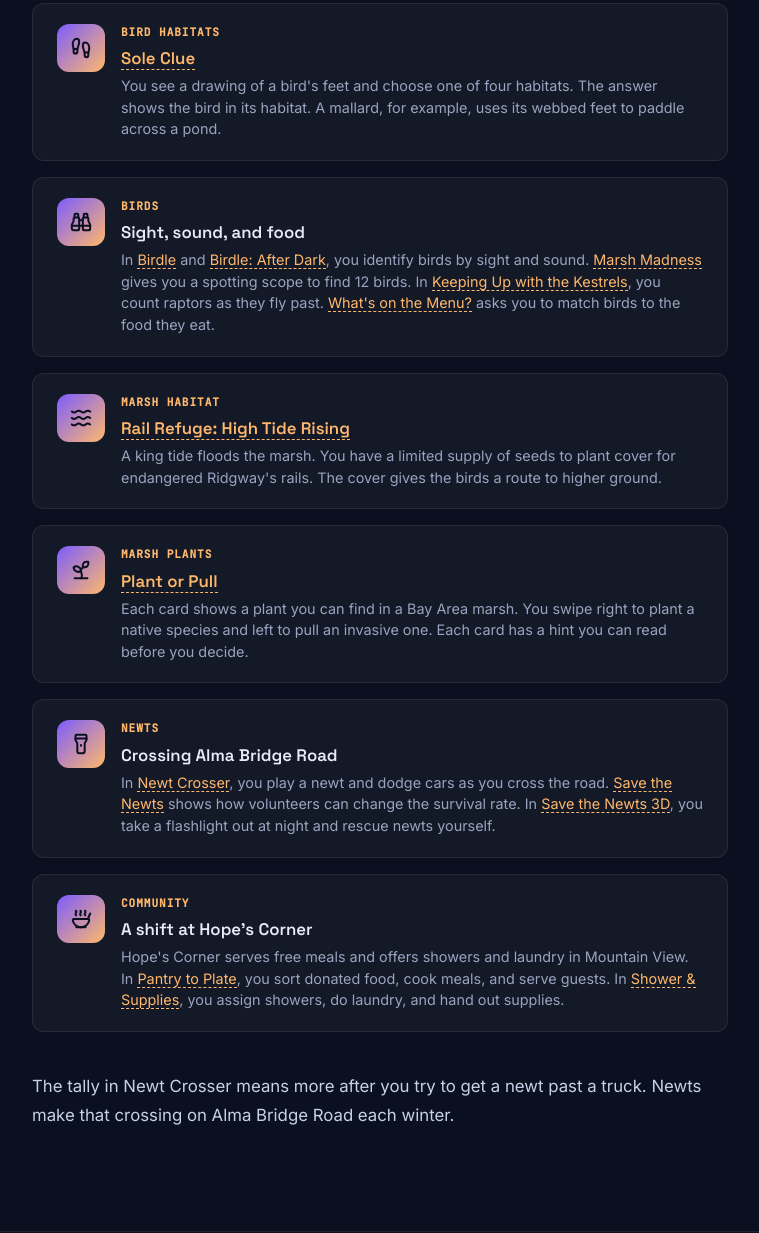
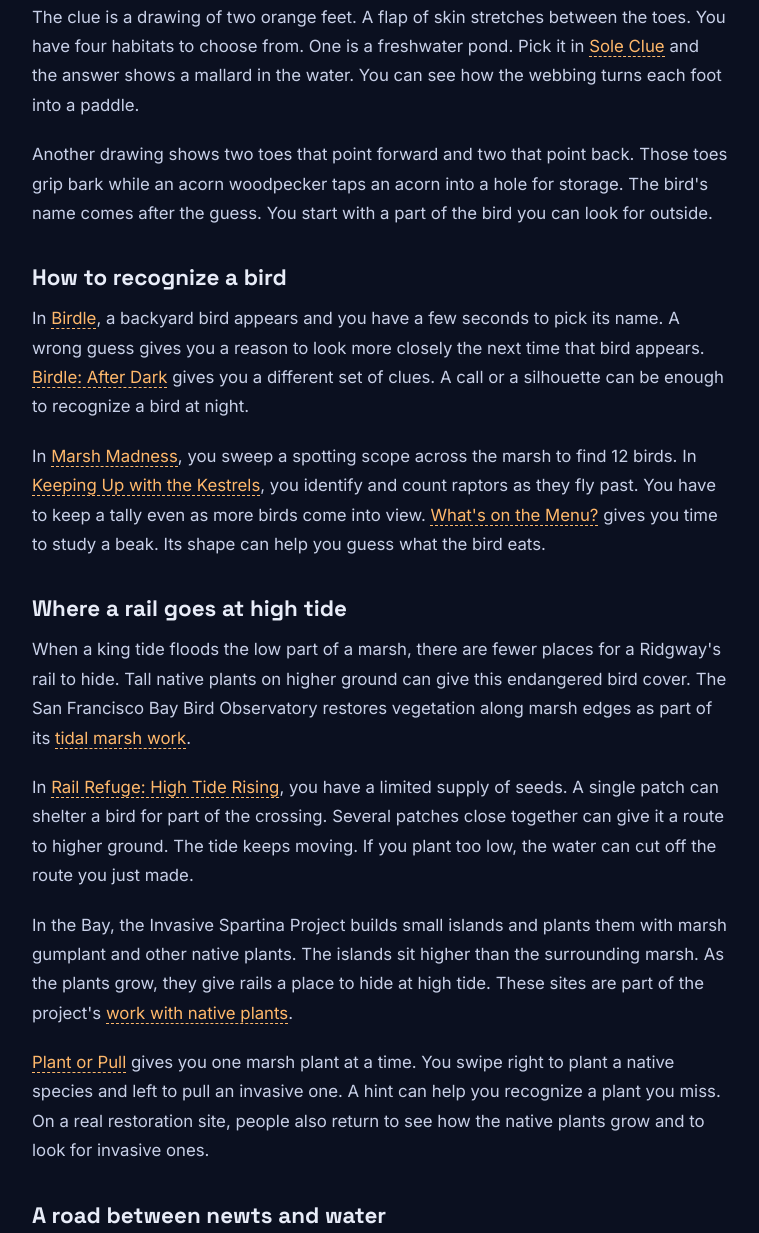
Before and after one commit to karangattu/game-list, a plain HTML site: page blog-why.html in a window 1280 px wide. Shown: the part 454-1687 px from the top of the page, without its empty margins (260-1019 px from the left). Drawn offline with nearby package versions, Linux system fonts and the light colour scheme.

Commit message:
docs(blog): expand Small games, real stakes

```diff
--- a/blog-why.html
+++ b/blog-why.html
@@ -4,7 +4,7 @@
   <meta charset="UTF-8" />
   <meta name="viewport" content="width=device-width, initial-scale=1.0" />
   <title>Small games, real stakes | Game.Lab Blog</title>
-  <meta name="description" content="The 13 Game.Lab browser games cover Bay Area birds, marsh plants, migrating newts, and the work of Hope’s Corner." />
+  <meta name="description" content="How 13 browser games draw on Bay Area birding, marsh restoration, newt crossings, and volunteer shifts at Hope’s Corner." />
   <meta name="theme-color" content="#0b1020" />
 
   <!-- Fonts -->
@@ -80,7 +80,14 @@
       border-bottom: 1px solid var(--border);
     }
 
-    .post-body > p {
+    .post-body h2 {
+      margin: 36px 0 12px;
+      font-family: var(--font-display);
+      font-size: 1.4rem;
+      line-height: 1.25;
+    }
+
+    .post-body p {
       margin: 0 0 20px;
       color: #c8d0e8;
       line-height: 1.75;
@@ -92,63 +99,6 @@
       border-bottom: 1px dashed currentColor;
     }
     .post-body a:hover { color: var(--text); }
-
-    /* Game callout cards */
-    .game-cards {
-      display: flex;
-      flex-direction: column;
-      gap: 16px;
-      margin: 32px 0 40px;
-    }
-    .game-callout {
-      display: grid;
-      grid-template-columns: 48px 1fr;
-      gap: 16px;
-      align-items: start;
-      padding: 20px 24px;
-      background: var(--surface);
-      border: 1px solid var(--border);
-      border-radius: var(--radius-sm);
-    }
-    .game-callout-icon {
-      width: 48px;
-      height: 48px;
-      border-radius: 12px;
-      background: linear-gradient(135deg, var(--accent-2), var(--accent));
-      display: grid;
-      place-items: center;
-      color: #0b1020;
-      flex-shrink: 0;
-    }
-    .game-callout-icon [data-lucide] { width: 22px; height: 22px; stroke-width: 2.2; }
-    .game-callout-label {
-      font-size: 0.7rem;
-      font-weight: 600;
-      text-transform: uppercase;
-      letter-spacing: 0.08em;
-      color: var(--accent);
-      font-family: var(--font-mono);
-      margin-bottom: 4px;
-    }
-    .game-callout-title {
-      font-family: var(--font-display);
-      font-weight: 600;
-      font-size: 1.05rem;
-      margin: 0 0 4px;
-    }
-    .game-callout-desc {
-      margin: 0;
-      font-size: 0.9rem;
-      color: var(--muted);
-      line-height: 1.5;
-    }
-
-    /* Divider */
-    .post-divider {
-      border: none;
-      border-top: 1px dashed var(--border);
-      margin: 48px 0;
-    }
 
     @media (max-width: 600px) {
       .post-wrap { padding: 0 20px; }
@@ -184,88 +134,115 @@
         Small games, real stakes
       </h1>
       <p class="post-lede">
-        The arcade has 13 browser games. The choices you make in them come from the work of birders
-        and volunteers around San Francisco Bay.
+        The arcade has 13 browser games about places around San Francisco Bay.
+        You choose a habitat for a bird or look for a gap in traffic for a newt.
       </p>
 
       <article class="post-body">
-        <div class="game-cards">
-          <section class="game-callout">
-            <div class="game-callout-icon" aria-hidden="true"><i data-lucide="footprints"></i></div>
-            <div>
-              <div class="game-callout-label">Bird habitats</div>
-              <h2 class="game-callout-title"><a href="https://karangattu.github.io/sole-clue/" target="_blank" rel="noopener">Sole Clue</a></h2>
-              <p class="game-callout-desc">
-                You see a drawing of a bird's feet and choose one of four habitats.
-                The answer shows the bird in its habitat. A mallard, for example, uses its webbed feet to paddle across a pond.
+        <p>
+          The clue is a drawing of two orange feet. A flap of skin stretches between the toes.
+          You have four habitats to choose from. One is a freshwater pond.
+          Pick it in <a href="https://karangattu.github.io/sole-clue/" target="_blank" rel="noopener">Sole Clue</a>
+          and the answer shows a mallard in the water.
+          You can see how the webbing turns each foot into a paddle.
         </p>
-            </div>
-          </section>
-          <section class="game-callout">
-            <div class="game-callout-icon" aria-hidden="true"><i data-lucide="binoculars"></i></div>
-            <div>
-              <div class="game-callout-label">Birds</div>
-              <h2 class="game-callout-title">Sight, sound, and food</h2>
-              <p class="game-callout-desc">
-                In <a href="https://karangattu.github.io/birdle/" target="_blank" rel="noopener">Birdle</a> and
-                <a href="https://karangattu.github.io/birdle-after-dark/" target="_blank" rel="noopener">Birdle: After Dark</a>, you identify birds by sight and sound.
-                <a href="https://karangattu.github.io/birdle-marsh-madness/" target="_blank" rel="noopener">Marsh Madness</a> gives you a spotting scope to find 12 birds.
-                In <a href="https://karangattu.github.io/keeping-up-with-the-kestrels/" target="_blank" rel="noopener">Keeping Up with the Kestrels</a>, you count raptors as they fly past.
-                <a href="https://karangattu.github.io/whats-on-the-menu/" target="_blank" rel="noopener">What's on the Menu?</a> asks you to match birds to the food they eat.
+
+        <p>
+          Another drawing shows two toes that point forward and two that point back.
+          Those toes grip bark while an acorn woodpecker taps an acorn into a hole for storage.
+          The bird's name comes after the guess. You start with a part of the bird you can look for outside.
         </p>
-            </div>
-          </section>
-          <section class="game-callout">
-            <div class="game-callout-icon" aria-hidden="true"><i data-lucide="waves"></i></div>
-            <div>
-              <div class="game-callout-label">Marsh habitat</div>
-              <h2 class="game-callout-title"><a href="https://karangattu.github.io/high-tide-refugia/" target="_blank" rel="noopener">Rail Refuge: High Tide Rising</a></h2>
-              <p class="game-callout-desc">
-                A king tide floods the marsh. You have a limited supply of seeds to plant cover for endangered Ridgway's rails.
-                The cover gives the birds a route to higher ground.
+
+        <h2>How to recognize a bird</h2>
+        <p>
+          In <a href="https://karangattu.github.io/birdle/" target="_blank" rel="noopener">Birdle</a>,
+          a backyard bird appears and you have a few seconds to pick its name.
+          A wrong guess gives you a reason to look more closely the next time that bird appears.
+          <a href="https://karangattu.github.io/birdle-after-dark/" target="_blank" rel="noopener">Birdle: After Dark</a>
+          gives you a different set of clues. A call or a silhouette can be enough to recognize a bird at night.
         </p>
-            </div>
-          </section>
-          <section class="game-callout">
-            <div class="game-callout-icon" aria-hidden="true"><i data-lucide="sprout"></i></div>
-            <div>
-              <div class="game-callout-label">Marsh plants</div>
-              <h2 class="game-callout-title"><a href="https://karangattu.github.io/plant-or-pull/" target="_blank" rel="noopener">Plant or Pull</a></h2>
-              <p class="game-callout-desc">
-                Each card shows a plant you can find in a Bay Area marsh.
-                You swipe right to plant a native species and left to pull an invasive one.
-                Each card has a hint you can read before you decide.
+        <p>
+          In <a href="https://karangattu.github.io/birdle-marsh-madness/" target="_blank" rel="noopener">Marsh Madness</a>,
+          you sweep a spotting scope across the marsh to find 12 birds.
+          In <a href="https://karangattu.github.io/keeping-up-with-the-kestrels/" target="_blank" rel="noopener">Keeping Up with the Kestrels</a>,
+          you identify and count raptors as they fly past.
+          You have to keep a tally even as more birds come into view.
+          <a href="https://karangattu.github.io/whats-on-the-menu/" target="_blank" rel="noopener">What's on the Menu?</a>
+          gives you time to study a beak. Its shape can help you guess what the bird eats.
         </p>
-            </div>
-          </section>
-          <section class="game-callout">
-            <div class="game-callout-icon" aria-hidden="true"><i data-lucide="flashlight"></i></div>
-            <div>
-              <div class="game-callout-label">Newts</div>
-              <h2 class="game-callout-title">Crossing Alma Bridge Road</h2>
-              <p class="game-callout-desc">
-                In <a href="https://karangattu.github.io/alma-bridge-newt-crosser/" target="_blank" rel="noopener">Newt Crosser</a>, you play a newt and dodge cars as you cross the road.
-                <a href="https://karangattu.github.io/save-the-newts/" target="_blank" rel="noopener">Save the Newts</a> shows how volunteers can change the survival rate.
-                In <a href="https://karangattu.github.io/save-the-newts-3d/" target="_blank" rel="noopener">Save the Newts 3D</a>, you take a flashlight out at night and rescue newts yourself.
+
+        <h2>Where a rail goes at high tide</h2>
+        <p>
+          When a king tide floods the low part of a marsh, there are fewer places for a Ridgway's rail to hide.
+          Tall native plants on higher ground can give this endangered bird cover.
+          The San Francisco Bay Bird Observatory restores vegetation along marsh edges as part of its
+          <a href="https://www.sfbbo.org/tidalmarsh/">tidal marsh work</a>.
         </p>
-            </div>
-          </section>
-          <section class="game-callout">
-            <div class="game-callout-icon" aria-hidden="true"><i data-lucide="soup"></i></div>
-            <div>
-              <div class="game-callout-label">Community</div>
-              <h2 class="game-callout-title">A shift at Hope's Corner</h2>
-              <p class="game-callout-desc">
-                Hope's Corner serves free meals and offers showers and laundry in Mountain View.
-                In <a href="https://karangattu.github.io/hopes-corner-sort-and-serve/" target="_blank" rel="noopener">Pantry to Plate</a>, you sort donated food, cook meals, and serve guests.
-                In <a href="https://karangattu.github.io/shower-and-supplies/" target="_blank" rel="noopener">Shower &amp; Supplies</a>, you assign showers, do laundry, and hand out supplies.
+        <p>
+          In <a href="https://karangattu.github.io/high-tide-refugia/" target="_blank" rel="noopener">Rail Refuge: High Tide Rising</a>,
+          you have a limited supply of seeds. A single patch can shelter a bird for part of the crossing.
+          Several patches close together can give it a route to higher ground.
+          The tide keeps moving. If you plant too low, the water can cut off the route you just made.
         </p>
-            </div>
-          </section>
-        </div>
         <p>
-          The tally in Newt Crosser means more after you try to get a newt past a truck.
-          Newts make that crossing on Alma Bridge Road each winter.
+          In the Bay, the Invasive Spartina Project builds small islands and plants them with marsh gumplant and other native plants.
+          The islands sit higher than the surrounding marsh.
+          As the plants grow, they give rails a place to hide at high tide.
+          These sites are part of the project's <a href="https://spartina.org/project/restoring/">work with native plants</a>.
+        </p>
+        <p>
+          <a href="https://karangattu.github.io/plant-or-pull/" target="_blank" rel="noopener">Plant or Pull</a>
+          gives you one marsh plant at a time. You swipe right to plant a native species and left to pull an invasive one.
+          A hint can help you recognize a plant you miss.
+          On a real restoration site, people also return to see how the native plants grow and to look for invasive ones.
+        </p>
+
+        <h2>A road between newts and water</h2>
+        <p>
+          In the rainy season, newts head down to Lexington Reservoir to breed.
+          Alma Bridge Road crosses their route near Los Gatos.
+          Researchers estimate that nearly 14,000 adult California newts tried to cross from November 2020 to March 2021.
+          Vehicles killed almost 40 percent of them, according to the
+          <a href="https://www.openspace.org/where-to-go/nature/newts">Midpen study summary</a>.
+        </p>
+        <p>
+          In <a href="https://karangattu.github.io/alma-bridge-newt-crosser/" target="_blank" rel="noopener">Newt Crosser</a>,
+          you start on one side of the road and wait for a gap.
+          Once you get through the first lane, there is traffic in the next one.
+          The tally at the end means more after you try to get a newt past a truck.
+        </p>
+        <p>
+          <a href="https://karangattu.github.io/save-the-newts/" target="_blank" rel="noopener">Save the Newts</a>
+          models how volunteers can change the survival rate.
+          <a href="https://karangattu.github.io/save-the-newts-3d/" target="_blank" rel="noopener">Save the Newts 3D</a>
+          gives you a flashlight and puts you beside the road at night.
+          On Alma Bridge Road, Newt Patrol volunteers record what happens to the real newts.
+          They share what they find with the <a href="https://www.openspace.org/stories/newt-crossing-alert">team working on a safer crossing</a>.
+        </p>
+
+        <h2>A shift at Hope's Corner</h2>
+        <p>
+          Hope's Corner serves meals and offers showers and laundry in Mountain View.
+          The work starts before a guest sits down to eat or gets a clean towel.
+          Volunteers prepare food, wash clothes, and stock supplies.
+          The organization describes those jobs on its <a href="https://www.hopes-corner.org/volunteer">volunteer page</a>.
+        </p>
+        <p>
+          In <a href="https://karangattu.github.io/hopes-corner-sort-and-serve/" target="_blank" rel="noopener">Pantry to Plate</a>,
+          your first crate of donated food can become a batch of tacos.
+          You sort the ingredients before you can cook.
+          As soon as the first dish is ready, a guest arrives.
+          Once the line grows, you have to keep serving people while you prepare the next batch.
+        </p>
+        <p>
+          In <a href="https://karangattu.github.io/shower-and-supplies/" target="_blank" rel="noopener">Shower &amp; Supplies</a>,
+          you can start a load of laundry while someone waits for a shower.
+          You clean the stall after each guest uses it.
+          Someone else can arrive just to ask for supplies.
+        </p>
+        <p>
+          The mallard answer in Sole Clue points you to Lake Elizabeth in Fremont.
+          On your next walk past a pond, watch how a mallard pushes through the water.
         </p>
       </article>
     </div>
```
Lines whose indentation alone changed are shown as unchanged.
